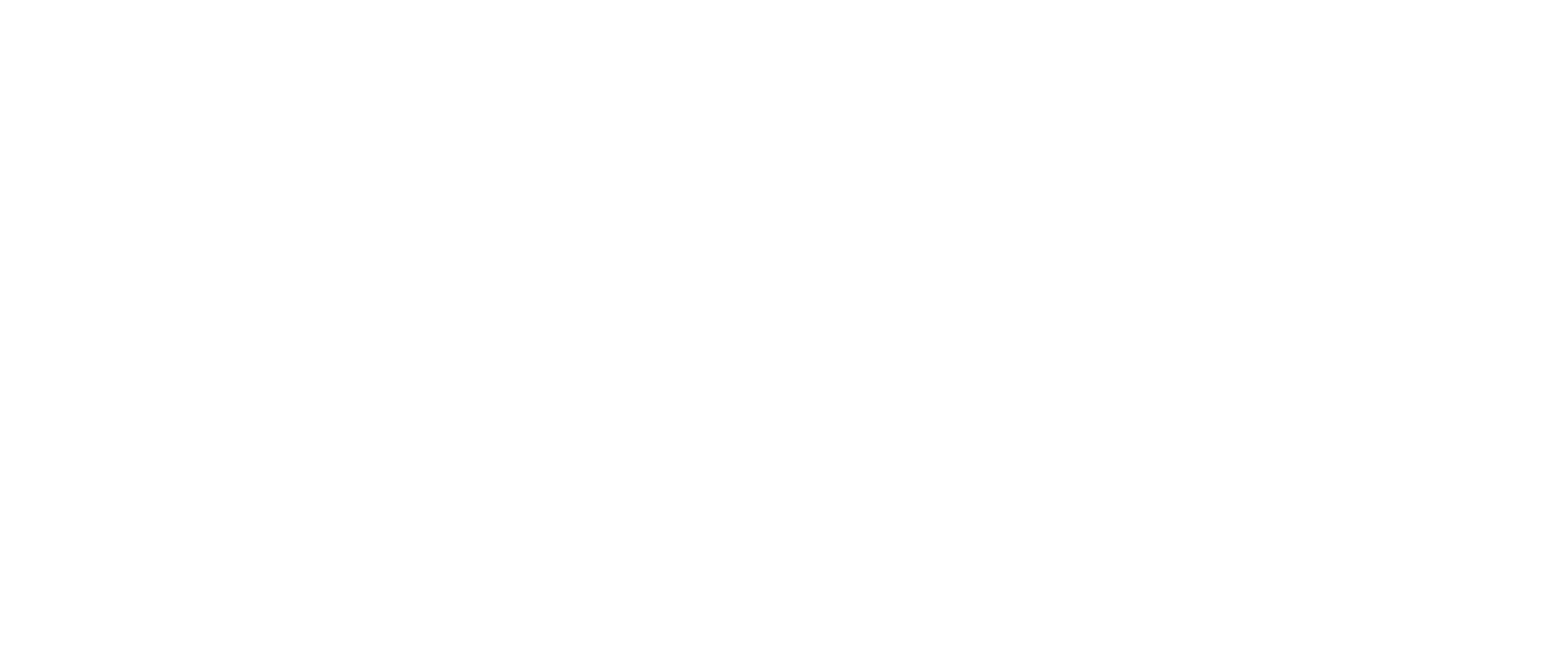
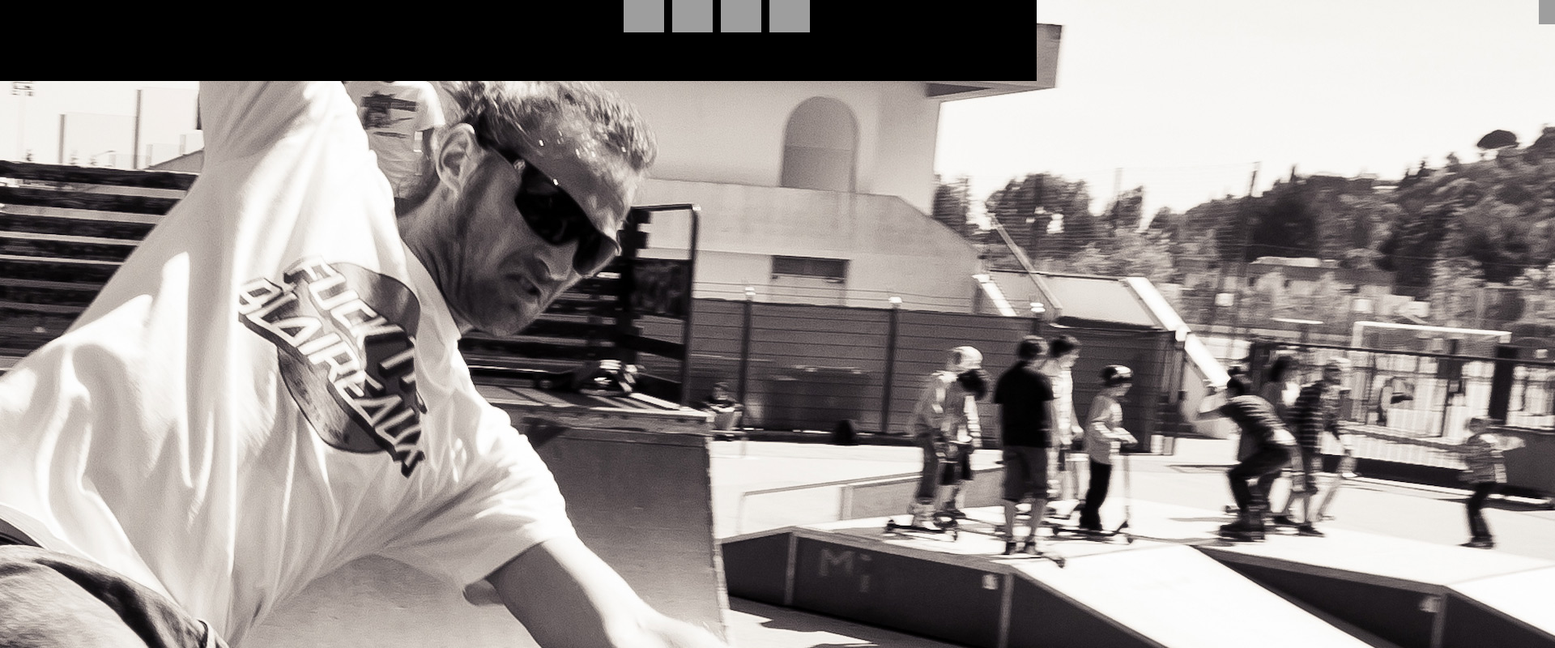
Before and after one commit to chrisjamesjackmccray/08-powell-retry, a plain HTML site: page index.html in a window 1280 px wide. Shown: the top 800 px of the page at 81% size, 1920 px wide, since content can reach past the window. Drawn offline with Linux system fonts and the light colour scheme; grey boxes are pictures that could not be loaded.

Commit message:
Assignment Commit 08-powell-retry

```diff
--- a/index.html
+++ b/index.html
@@ -6,7 +6,32 @@
     <link rel="stylesheet" href="css/main.css">
   </head>
   <body>
+    <header>
+      <a href="https://www.facebook.com/">
+        <div class="facebook">
 
+        </div>
+      </a>
+
+      <a href="https://www.rss.com/">
+        <div class="rss">
+
+        </div>
+      </a>
+
+      <a href="https://twitter.com/">
+        <div class="twitter">
+
+        </div>
+      </a>
+
+      <a class="youtube" href="https://www.youtube.com/">
+        <div class="youtube">
+
+        </div>
+      </a>
+
+    </header>
 
 
 
--- a/scss/_layout.scss
+++ b/scss/_layout.scss
@@ -3,3 +3,47 @@ body {
   background-image: url("../images/bg.jpg");
   background-repeat: no-repeat;
 }
+
+header {
+  width: 100%;
+  height: 100px;
+  background-color: black;
+  margin: 0 auto;
+}
+
+.facebook {
+  width: 50px;
+  height: 50px;
+  background-color: black;
+  position: absolute;
+  margin: -10px 0 0 770px;
+  background-image: url("https://www.web-expert.gr/images/social/facebook.jpg");
+
+}
+
+.rss {
+  width: 50px;
+  height: 50px;
+  position: absolute;
+  margin: -10px 0 0 830px;
+  background-image: url("https://www.web-expert.gr/images/social/rss.png");
+
+}
+
+.twitter {
+  width: 50px;
+  height: 50px;
+  position: absolute;
+  margin: -10px 0 0 890px;
+  background-image: url("http://hollyshortall.com/images/icons/holly-shortall-twitter.png");
+
+}
+
+.youtube {
+  width: 50px;
+  height: 50px;
+  position: absolute;
+  margin: -10px 0 0 950px;
+  background-image: url("http://lisayoungmusic.com/wp-content/uploads/2013/06/YouTube-50x50.png");
+
+}
```
Also changed, not shown: css/main.css.
